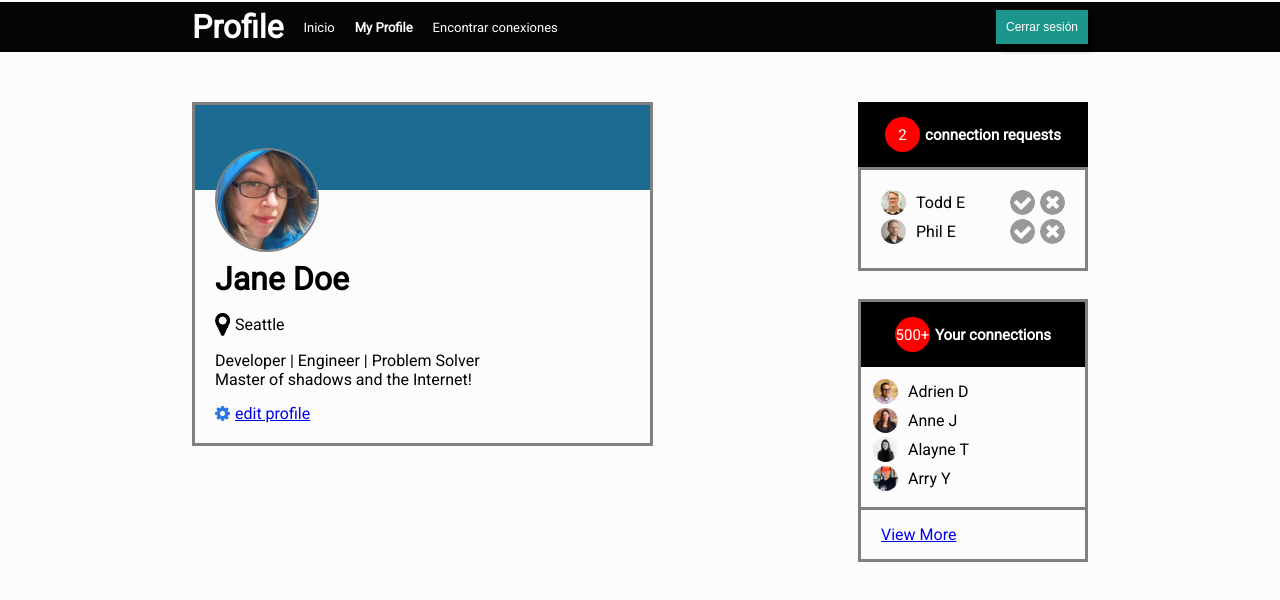
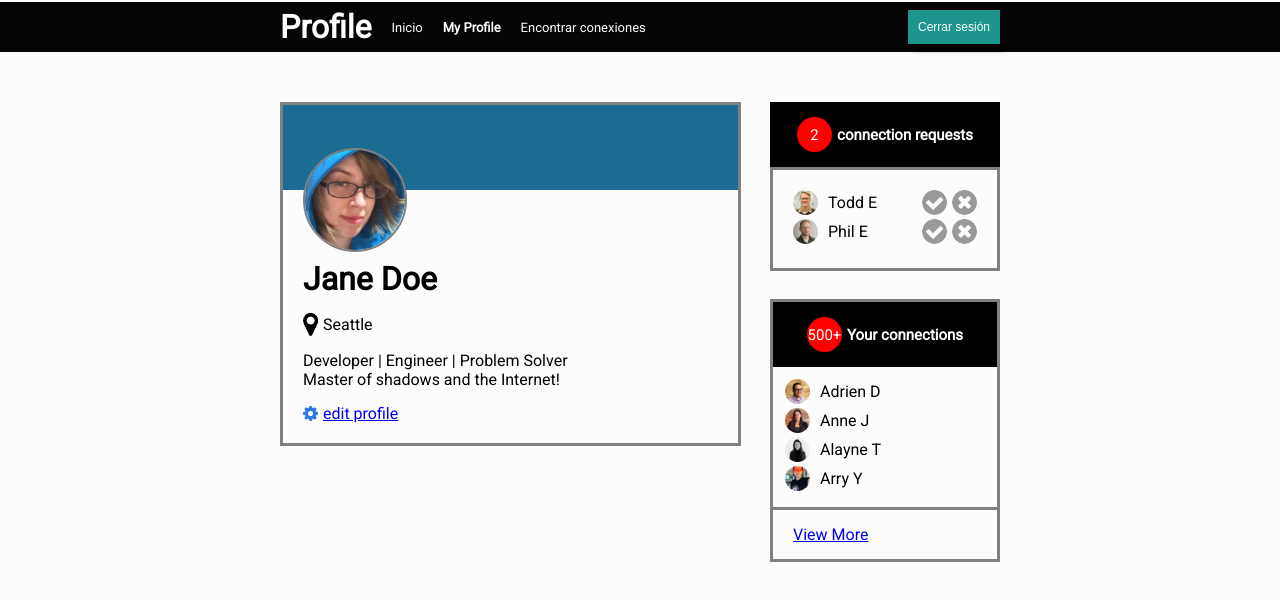
Before and after one commit to JaziBarreto/202306_css, a plain HTML site: page 13. pagina de perfil/index.html in a window 1280 px wide. Drawn offline with Linux system fonts and the light colour scheme.

Commit message:
width max added

```diff
--- a/13. pagina de perfil/style.css
+++ b/13. pagina de perfil/style.css
@@ -22,6 +22,7 @@ body {
 .nav {
     height: 50px;
     width: 70%;
+    max-width: 720px;
     margin: 0 auto;
     display: flex;
     justify-content: space-between;
@@ -44,7 +45,6 @@ body {
     list-style: none;  /*para eliminar las vinhetas*/
     font-size: small;
 }
-
 
 .nav-links a {
     color: white;
@@ -80,6 +80,7 @@ body {
     display: flex;
     justify-content: space-between;
     width: 70%;
+    max-width: 720px;
     margin: 50px auto 0px;
 }
 
```
